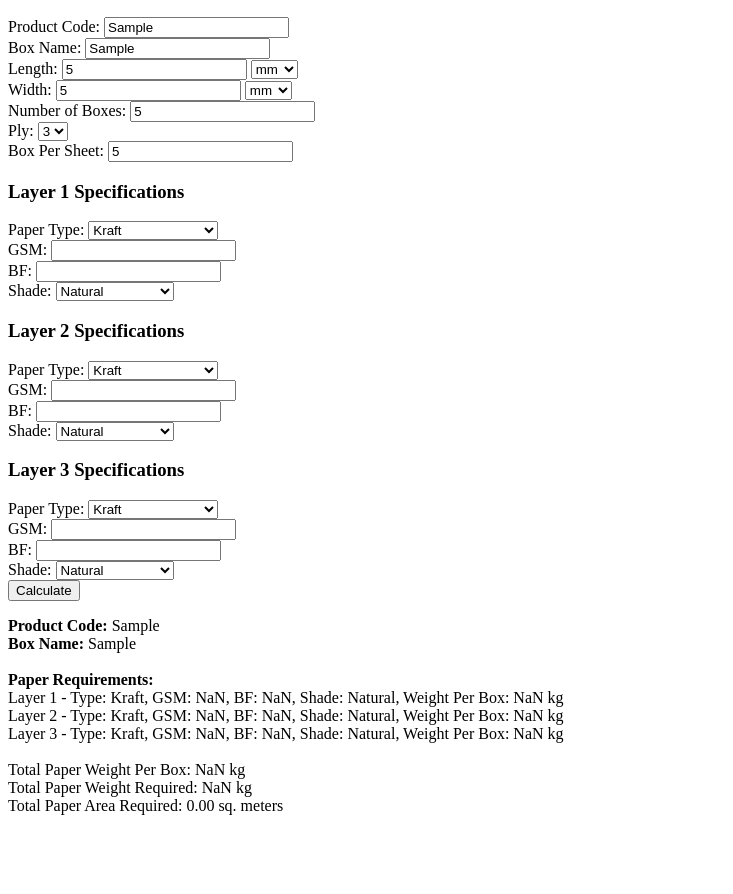
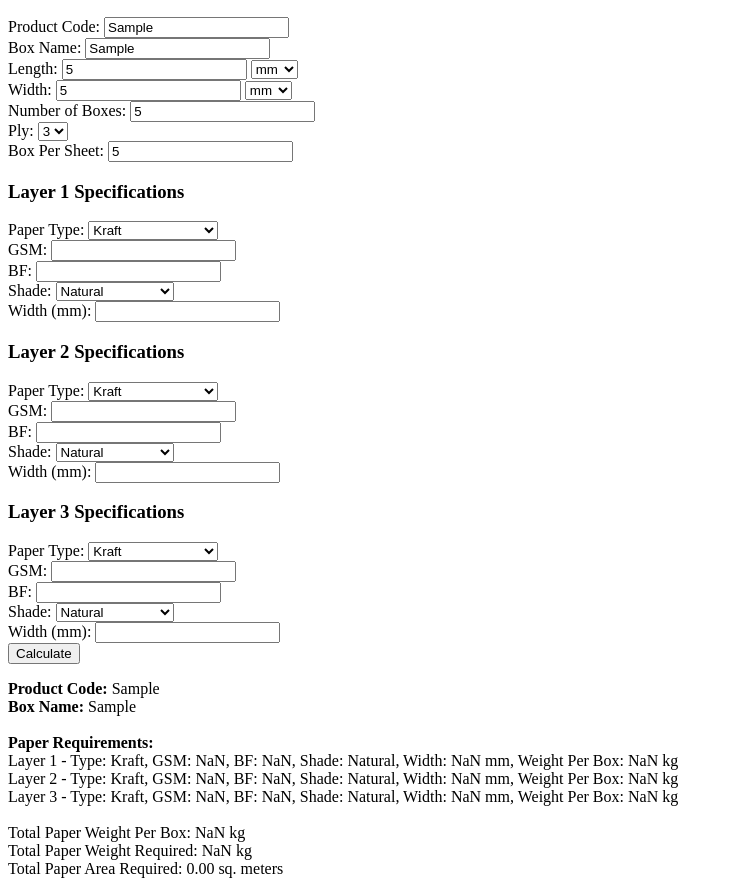
Before and after one commit to sg-siddhant/sg-siddhant.github.io, a plain HTML site: page index.html in a window 1280 px wide. Both pictures are taken after typing "Sample", "Sample", "5", "5", "5", "5" into the empty fields and a click on the button "Calculate". Shown: the part 50-944 px from the top of the page, without its empty margins (0-733 px from the left). Before the commit the page ends 881 px from the top, so only its background shows below. Drawn offline with Linux system fonts and the light colour scheme.

Commit message:
Update index.html

```diff
--- a/index.html
+++ b/index.html
@@ -20,12 +20,14 @@
                 var layerGSM = parseFloat(document.getElementById("layer" + i + "GSM").value);
                 var layerBF = parseFloat(document.getElementById("layer" + i + "BF").value);
                 var layerShade = document.getElementById("layer" + i + "Shade").value;
+                var layerWidth = parseFloat(document.getElementById("layer" + i + "Width").value);
 
                 layers.push({
                     type: layerType,
                     gsm: layerGSM,
                     bf: layerBF,
-                    shade: layerShade
+                    shade: layerShade,
+                    width: layerWidth
                 });
             }
 
@@ -38,10 +40,10 @@
 
             var totalPaperWeightPerBox = 0;
             for (var i = 0; i < layers.length; i++) {
-                var layerWeightPerBox = ((((length * width) / 1000000) * layers[i].gsm) / boxPerSheet).toFixed(3);
+                var layerWeightPerBox = ((((length * layers[i].width) / 1000000) * layers[i].gsm) / boxPerSheet).toFixed(3);
                 totalPaperWeightPerBox += parseFloat(layerWeightPerBox);
 
-                resultText += "Layer " + (i + 1) + " - Type: " + layers[i].type + ", GSM: " + layers[i].gsm + ", BF: " + layers[i].bf + ", Shade: " + layers[i].shade + ", Weight Per Box: " + layerWeightPerBox + " kg<br>";
+                resultText += "Layer " + (i + 1) + " - Type: " + layers[i].type + ", GSM: " + layers[i].gsm + ", BF: " + layers[i].bf + ", Shade: " + layers[i].shade + ", Width: " + layers[i].width + " mm, Weight Per Box: " + layerWeightPerBox + " kg<br>";
             }
 
             var totalPaperWeightRequired = (totalPaperWeightPerBox * numberOfBoxes).toFixed(3);
@@ -155,6 +157,10 @@
                             <option value="Korean Shade">Korean Shade</option>
                         </select>
                     </div>
+                    <div>
+                        <label for="layer${i}Width">Width (mm):</label>
+                        <input type="number" id="layer${i}Width" step="0.01" required>
+                    </div>
                 `;
 
                 layerSpecificationsDiv.innerHTML += layerHtml;
```
